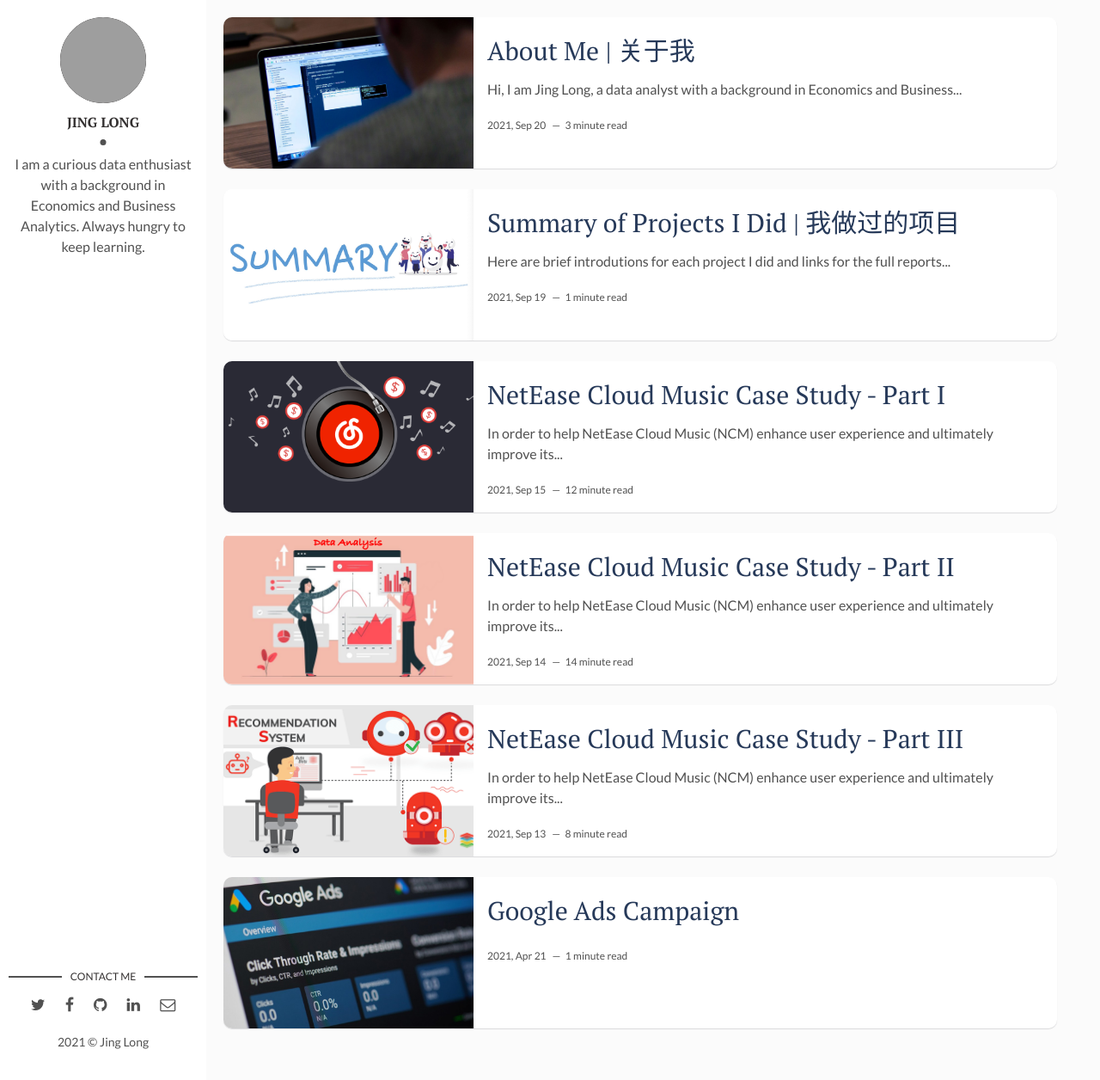
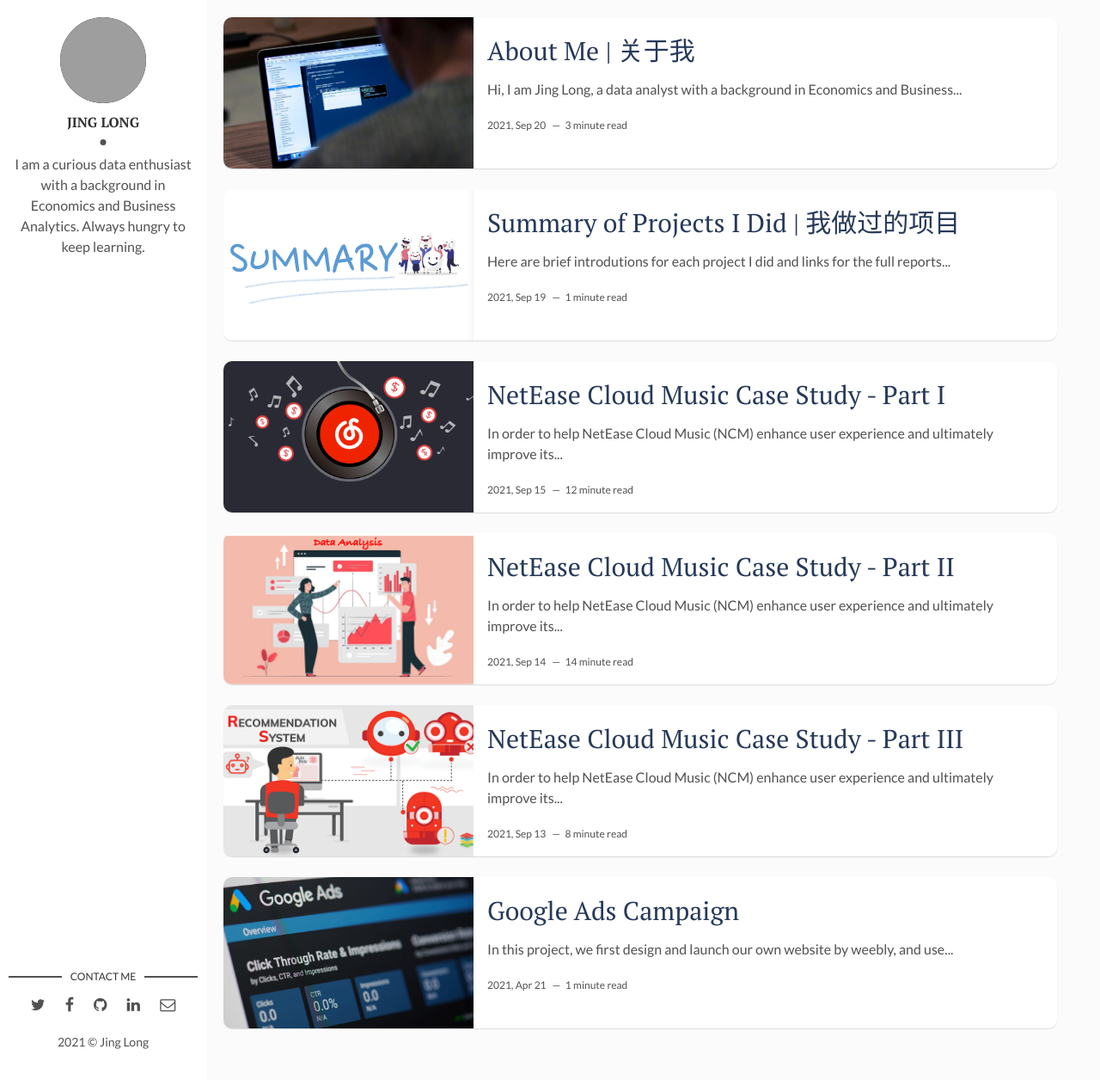
Before and after one commit to jing042323/jing-long, a Jekyll site: the page built from index.html, in a window 1280 px wide and 1256 px high. Shown: the whole window at 86% size. Built offline with Jekyll 4.4.1, drawn with Linux system fonts in a browser that asks for light colours; the list of posts is cut into pages by our own code; some of the changed lines change nothing that is shown; grey boxes are pictures that could not be loaded.

Commit message:
update googleads

```diff
--- a/_posts/2021-10-07-google_ads.markdown
+++ b/_posts/2021-10-07-google_ads.markdown
@@ -7,3 +7,26 @@
 fig-caption: # Add figcaption (optional)
 tags: [Google Ads, Google Analytics, keyword advertising]
 ---
+
+In this project, we first design and launch our own website by weebly, and use tag manager to monitor the site via Google Analytics. Then, we use Google Paid/Keyword Advertising with a budget of £20 to bring visitors to our site. Our goal is to measure the effectiveness of our advertising plan and adjust our future decision making through analysing the real data we collect over few weeks.
+
+Content list of the full report:
+
+**1. Introcution**
+- Business Context
+- Google Ads Campaign Objectives
+
+**2. Ads Preparation **
+- Competitor Analysis
+- Google Ads Design
+- Bidding Strategy
+- Publishing Final Google Ads
+
+**3. Ads Effectiveness Analysis**
+- Summary of Ads Campaign
+- Effectiveness of Ads Campaign
+- Tracking and Adjustment of Ads Campaign
+
+**4. Reflections and Lesson Learnt**
+
+<hr style="border:1.5px solid gray">
```
